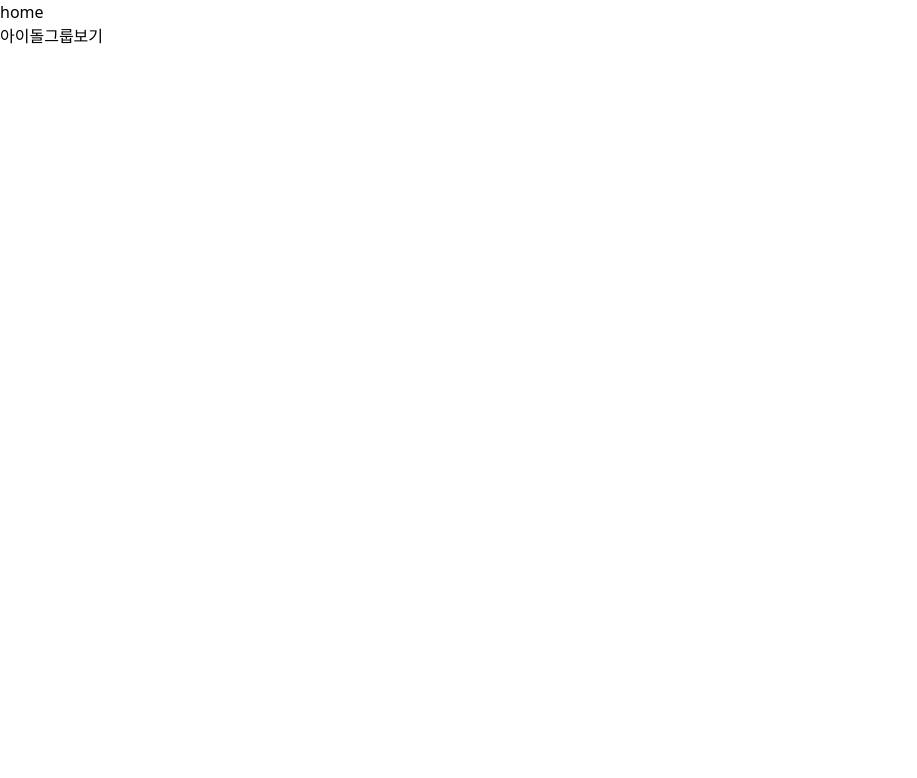
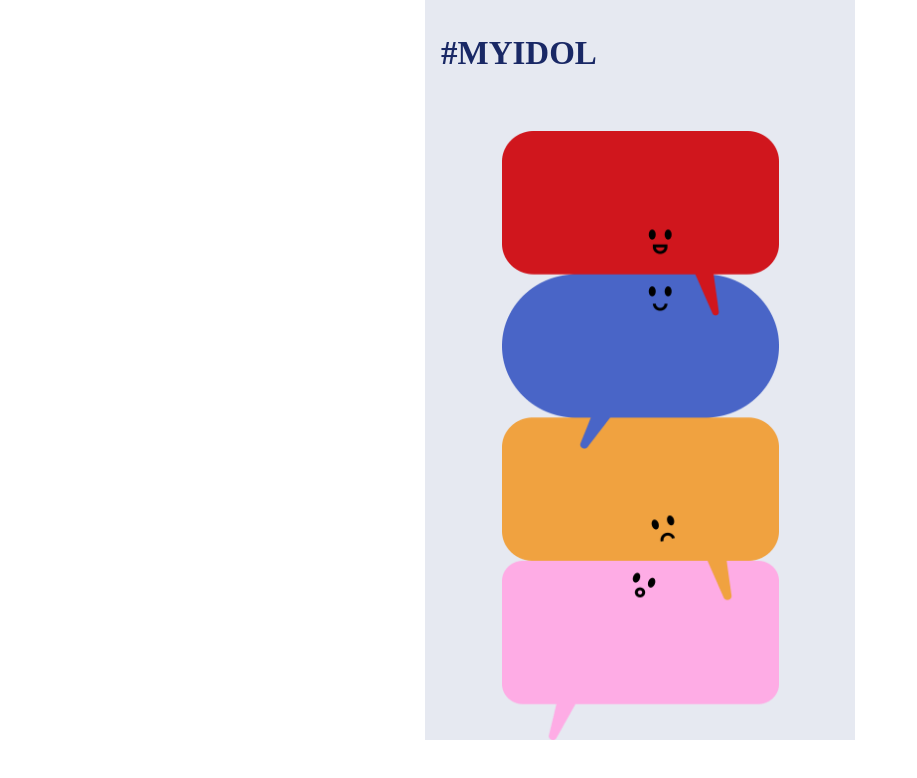
Before and after one commit to ho04029/idols, a React (Create React App) app: page / in a window 1280 px wide. Shown: the top 778 px of the page, without its empty margins (0-917 px from the left). Built offline with nearby package versions, Linux system fonts and the light colour scheme.

Commit message:
design: 홈화면 수정

```diff
--- a/src/pages/Home.tsx
+++ b/src/pages/Home.tsx
@@ -3,9 +3,18 @@ import { Link } from "react-router-dom";
 
 const Home = () => {
   return (
-    <div className="flex-col">
-      <p>home</p>
-      <Link to={"/idolgroup/THEBOYZ"}>아이돌그룹보기</Link>
+    <div className="flex justify-center">
+      <div
+        className="font-['Loboto'] w-[430px] font-extrabold text-[33px]"
+        style={{ backgroundColor: "#E6E9F1", color: "#192865" }}
+      >
+        <p className="mt-[29px] ml-[16px] mb-[52px]">#MYIDOL</p>
+        <div className="flex justify-center">
+          <Link to={"/idolgroup/THEBOYZ"}>
+            <img src="/home.png" alt="home" className="w-[277px] h-[609px]" />
+          </Link>
+        </div>
+      </div>
     </div>
   );
 };
--- a/src/pages/Idolgroup.tsx
+++ b/src/pages/Idolgroup.tsx
@@ -22,12 +22,10 @@ const Idolgroup = ({ group }: { group: IidolGroup }) => {
     albumcontextColor,
   } = group;
 
-  console.log(japanAlbums);
-
   return (
     <div className="flex justify-center">
       <div
-        className="font-['Loboto'] max-w-[430px]"
+        className="font-['Loboto'] w-[430px]"
         style={{ backgroundColor: bgColor, color: textColor }}
       >
         <Header
```
Also changed, not shown: public/home.png (added).
